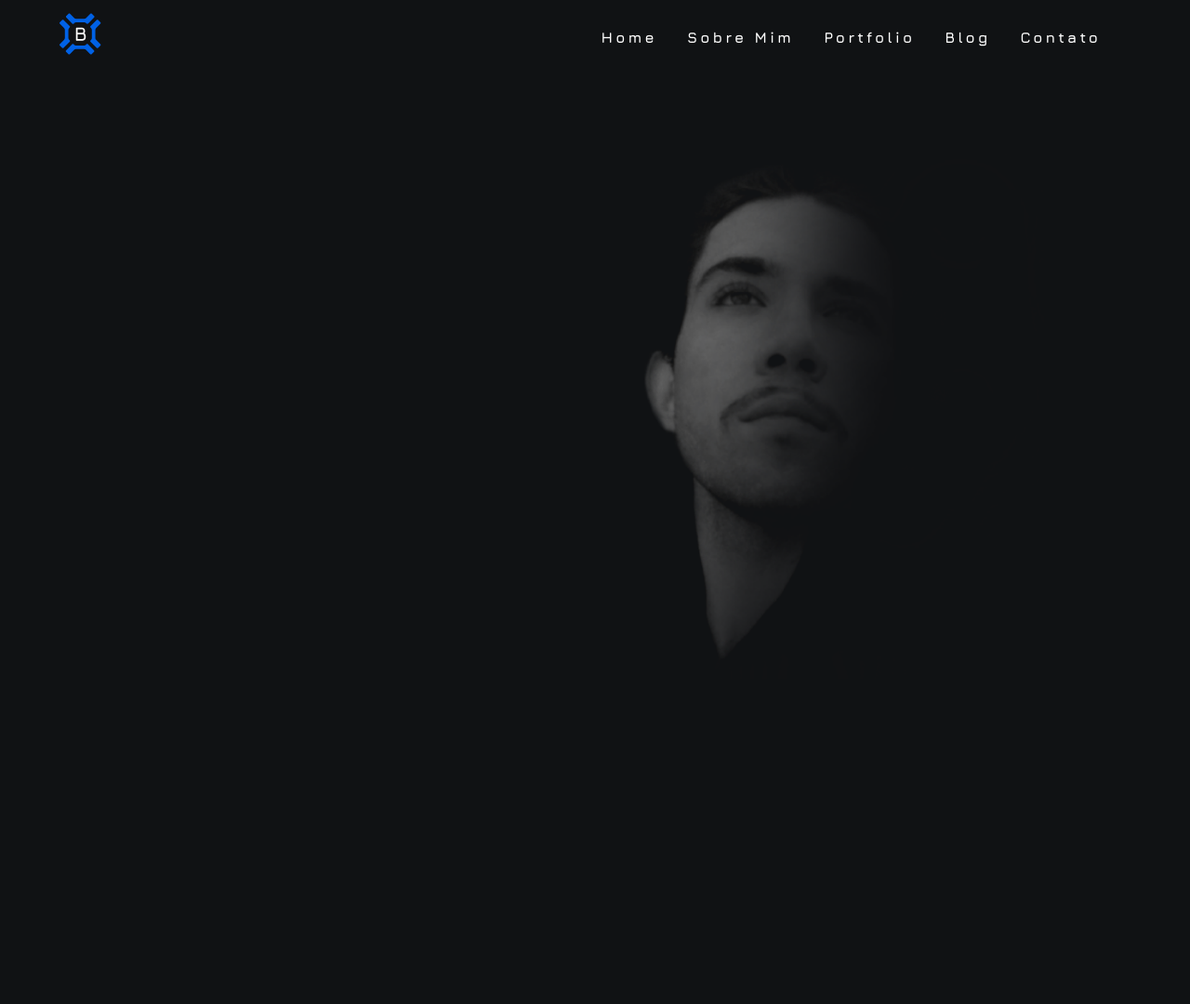
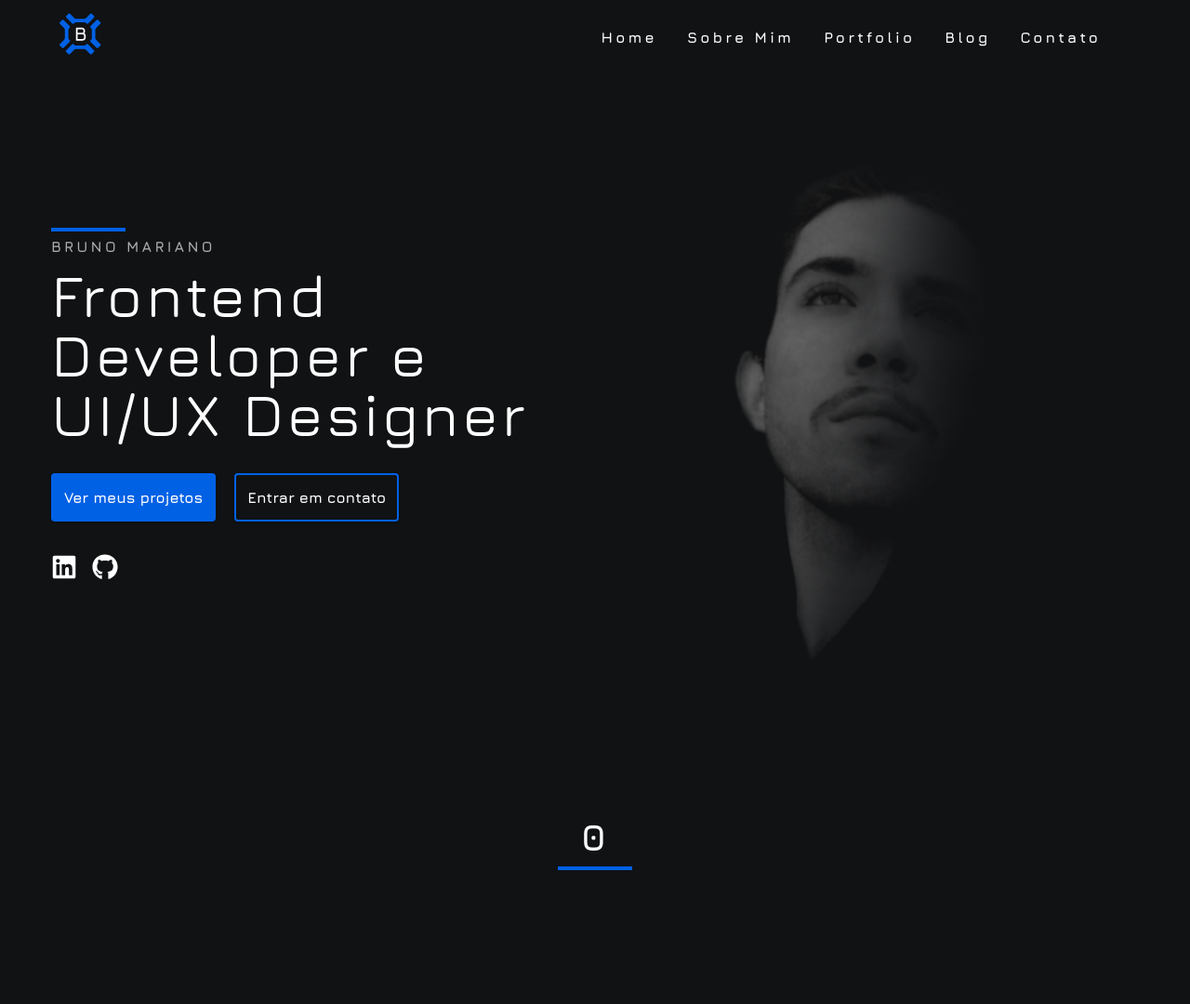
Before and after one commit to Bsignx/my-personal-portfolio, a Gatsby site: page / in a window 1280 px wide. Shown: the whole page at 93% size. Before the commit the page ends 800 px from the top, so only its background shows below. Built offline with nearby package versions, Linux system fonts and the light colour scheme; Gatsby itself is replaced by a stand-in of ours.

Commit message:
style: styled hero section

```diff
--- a/src/components/Hero.js
+++ b/src/components/Hero.js
@@ -25,7 +25,23 @@ const Hero = () => {
   return (
     <header className="hero">
       <div className="section-center hero-center">
-        <article className="hero-info"> </article>
+        <article className="hero-info">
+          <div>
+            <div className="underline" />
+            <h4>BRUNO MARIANO</h4>
+            <h1>Frontend Developer e UI/UX Designer</h1>
+            <div className="btn-hero-container">
+              <Link to="/contact" className="btn">
+                Ver meus projetos
+              </Link>
+              <Link to="/contact" className="btn second-btn">
+                Entrar em contato
+              </Link>
+            </div>
+
+            <SocialLinks />
+          </div>
+        </article>
         <Image fluid={fluid} style={{ maxHeight: 600 }} className="hero-img" />
       </div>
     </header>
--- a/src/components/Services.js
+++ b/src/components/Services.js
@@ -1,8 +1,13 @@
 import React from "react"
 import Title from "./Title"
 import services from "../constants/services"
+
 const Services = () => {
-  return <h2>services component</h2>
+  return (
+    <section className="section ">
+      <Title title="serviços" />
+    </section>
+  )
 }
 
 export default Services
--- a/src/components/Title.js
+++ b/src/components/Title.js
@@ -1,7 +1,12 @@
-import React from "react"
+import React from 'react';
 
-const Title = () => {
-  return <h2>title component</h2>
-}
+const Title = ({ title }) => {
+  return (
+    <div className="section-title">
+      <h2>{title | 'default title'}</h2>
+      <div className="underline"></div>
+    </div>
+  );
+};
 
-export default Title
+export default Title;
--- a/src/constants/socialLinks.js
+++ b/src/constants/socialLinks.js
@@ -5,35 +5,21 @@ import {
   FaDribbbleSquare,
   FaBehanceSquare,
   FaTwitterSquare,
+  FaGithub
 } from "react-icons/fa"
 
 const data = [
   {
     id: 1,
-    icon: <FaFacebookSquare className="social-icon"></FaFacebookSquare>,
-    url: "https://www.twitter.com",
+    icon: <FaLinkedin className="social-icon"></FaLinkedin>,
+    url: 'https://www.linkedin.com/in/dev-bruno-mariano/',
   },
   {
     id: 2,
-    icon: <FaLinkedin className="social-icon"></FaLinkedin>,
-    url: "https://www.twitter.com",
+    icon: <FaGithub className="social-icon"></FaGithub>,
+    url: 'https://github.com/Bsignx',
   },
-  {
-    id: 3,
-    icon: <FaDribbbleSquare className="social-icon"></FaDribbbleSquare>,
-    url: "https://www.twitter.com",
-  },
-  {
-    id: 4,
-    icon: <FaBehanceSquare className="social-icon"></FaBehanceSquare>,
-    url: "https://www.twitter.com",
-  },
-  {
-    id: 5,
-    icon: <FaTwitterSquare className="social-icon"></FaTwitterSquare>,
-    url: "https://www.twitter.com",
-  },
-]
+];
 const links = data.map(link => {
   return (
     <li key={link.id}>
--- a/src/css/main.css
+++ b/src/css/main.css
@@ -22,7 +22,7 @@ Variables
   /* lighter shades of primary color */
   --clr-primary-6: hsl(185, 57%, 50%);
   --clr-primary-7: hsl(184, 65%, 59%);
-  --clr-primary-8: hsl(184, 80%, 74%);
+  --clr-primary-8: #002D6A;
   --clr-primary-9: hsl(185, 94%, 87%);
   --clr-primary-10: #fff;
   /* darkest grey - used for headings */
@@ -30,7 +30,7 @@ Variables
   --clr-grey-3: hsl(209, 34%, 30%);
   --clr-grey-4: hsl(209, 28%, 39%);
   /* grey used for paragraphs */
-  --clr-grey-5: hsl(210, 22%, 49%);
+  --clr-grey-5: #ACACAC;
   --clr-grey-8: hsl(210, 31%, 80%);
   --clr-grey-9: hsl(212, 33%, 89%);
   --clr-grey-10: hsl(210, 36%, 96%);
@@ -81,7 +81,6 @@ h2,
 h3,
 h4 {
   letter-spacing: var(--spacing);
-  text-transform: capitalize;
   line-height: 1.25;
   margin-bottom: 0.75rem;
   font-family: var(--ff-primary);
@@ -128,31 +127,43 @@ p {
 /*  global classes */
 
 .btn {
-  text-transform: uppercase;
   background: var(--clr-primary-5);
-  color: var(--clr-primary-9);
-  padding: 0.375rem 0.75rem;
-  letter-spacing: var(--spacing);
+  color: var(--white);
+  text-align: center;
+  padding: 0.675rem;
   display: inline-block;
-  font-weight: 700;
   -webkit-transition: var(--transition);
   transition: var(--transition);
-  font-size: 0.875rem;
+  font-size: 0.80rem;
+  font-weight: 700;
   border: 2px solid transparent;
   cursor: pointer;
   box-shadow: 0 1px 3px rgba(0, 0, 0, 0.2);
   border-radius: var(--radius);
 }
 .btn:hover {
-  color: var(--clr-primary-1);
+
   background: var(--clr-primary-8);
 }
+
+.second-btn {
+ background: transparent;
+ border: 2px solid var(--clr-primary-5);
+}
+
 .center-btn {
   display: block;
   width: 12rem;
   text-align: center;
   margin: 0 auto;
   margin-top: 3rem;
+}
+
+@media screen and (min-width: 992px) {
+  .btn {
+    padding: 0.75rem;
+    font-size: 1rem;
+  }
 }
 /* section */
 .section {
@@ -188,17 +199,24 @@ p {
 /* page links */
 
 /* social links */
+
+
 .social-links {
   margin-top: 2rem;
   width: 15rem;
   display: flex;
-  justify-content: space-between;
+  justify-content: flex-start;
 }
 .social-link {
   font-size: 1.75rem;
   color: var(--white);
   transition: var(--transition);
 }
+
+.social-links > li + li {
+  margin-left: 1rem;
+}
+
 .social-link:hover {
   color: var(--clr-primary-5);
 }
@@ -445,6 +463,20 @@ Hero
   margin-top: 1.25rem;
 }
 
+.hero .btn + .btn {
+  margin-left: 1.25rem;
+}
+
+.btn-hero-container {
+  display: flex;
+  justify-content: flex-start;
+  max-width: 500px;
+}
+
+.hero-info > div > h1 {
+    font-weight: 500;
+}
+
 @media screen and (min-width: 992px) {
   .hero::before {
     content: "";
@@ -464,14 +496,19 @@ Hero
   .hero-info {
     grid-row: 1/1;
     grid-column: 1 / span 8;
+
+  }
+  .hero-info > div {
+    max-width: 540px;
   }
   .hero-img {
     display: block;
     max-width: 580px;
     grid-row: 1/1;
-    grid-column: 6/-1;
+    grid-column: 7/-1;
   }
 }
+
 @media screen and (min-width: 1170px) {
   .hero h4 {
     font-size: 1rem;
--- a/src/pages/index.js
+++ b/src/pages/index.js
@@ -10,6 +10,7 @@ export default () => {
   return (
     <Layout>
       <Hero />
+      <Services />
     </Layout>
   );
 };
```
